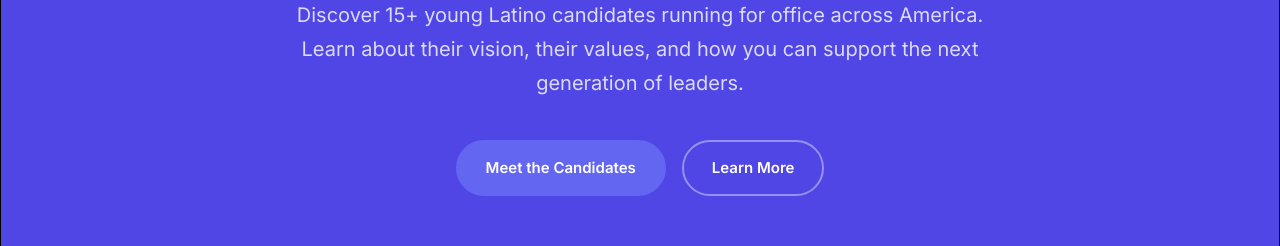
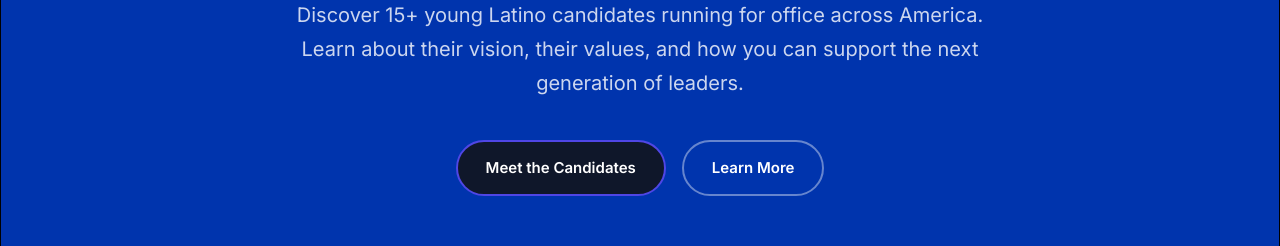
Before and after one commit to paulberesuita/immigrant-candidates-2026, a website: page index.html in a window 1280 px wide. Shown: the part 385-631 px from the top of the page. Drawn offline with Linux system fonts and the light colour scheme; no server answers.

Commit message:
Update CSS: Change hero background color and btn-primary to use --secondary variable

```diff
--- a/styles.css
+++ b/styles.css
@@ -146,9 +146,9 @@ h1, h2, h3, h4, h5, h6 {
 }
 
 .btn-primary {
-    background-color: rgba(99, 102, 241, 1);
-    color: var(--white);
-    border-color: rgba(99, 102, 241, 1);
+    background: var(--secondary);
+    color: var(--white);
+    border-color: var(--primary);
 }
 
 .btn-primary:hover {
@@ -324,7 +324,7 @@ h1, h2, h3, h4, h5, h6 {
     display: flex;
     align-items: center;
     justify-content: center;
-    background-color: rgba(79, 70, 229, 1);
+    background-color: rgba(0, 52, 173, 1);
     border-style: solid;
     border-width: 1px;
     border-color: rgba(0, 0, 0, 1);
```
